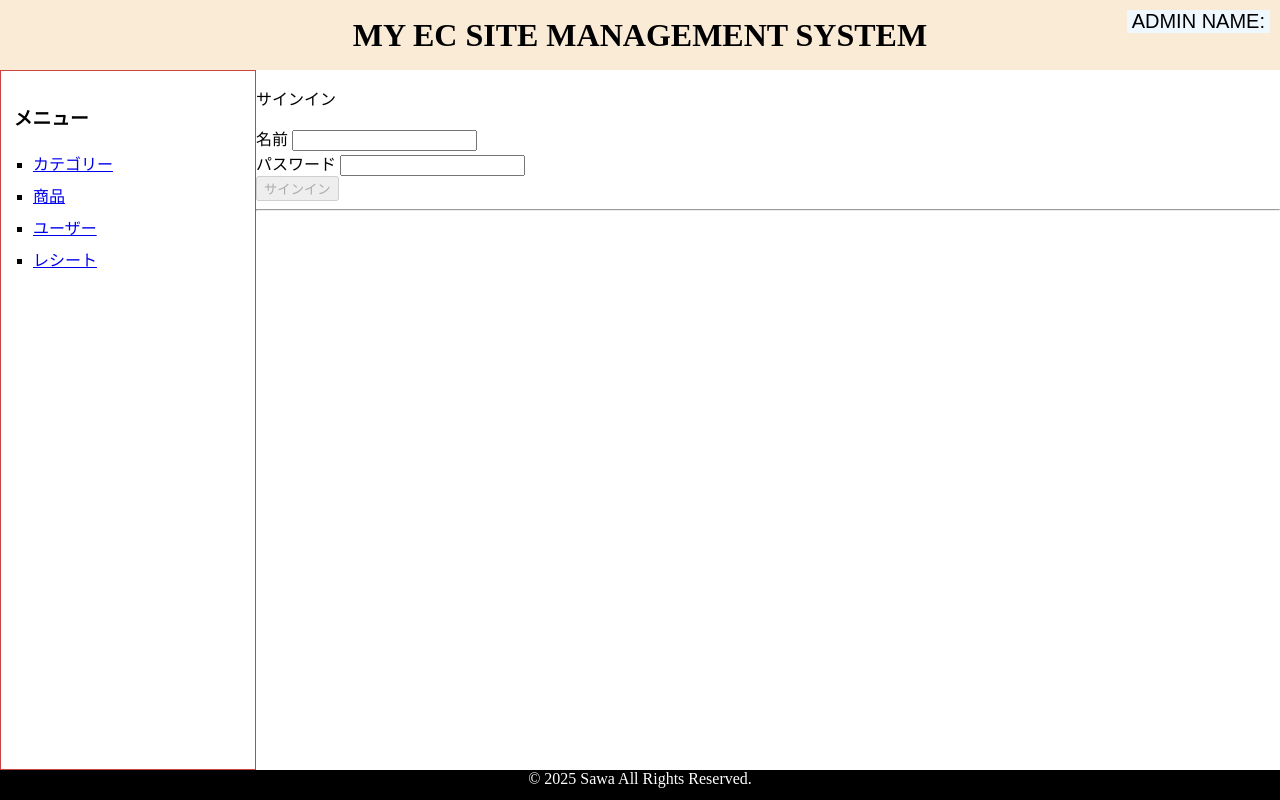
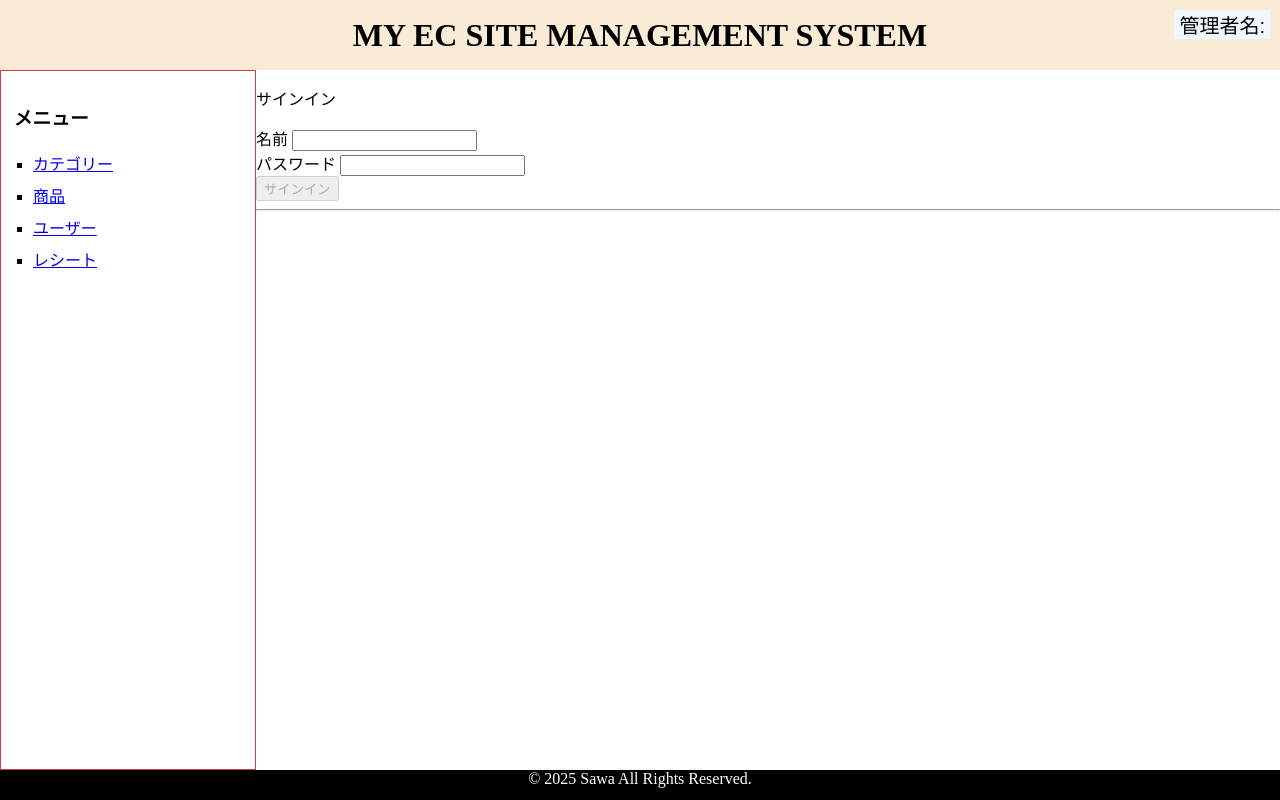
Before and after one commit to sawa-pascal/portfolio-ec-site-management, an Angular app: page / in a window 1280 px wide. Built offline with nearby package versions, Linux system fonts and the light colour scheme.

Commit message:
ヘッダー、日本語、統一
「MY EC SITE MANAGEMENT SYSTEM」はそのままで問題ない

```diff
--- a/src/app/header/header.component.html
+++ b/src/app/header/header.component.html
@@ -2,6 +2,6 @@
   <h1>MY EC SITE MANAGEMENT SYSTEM</h1>
 
   <div class="admin-name">
-    ADMIN NAME: {{ getAdminName() }}
+    管理者名: {{ getAdminName() }}
   </div>
 </header>
```
